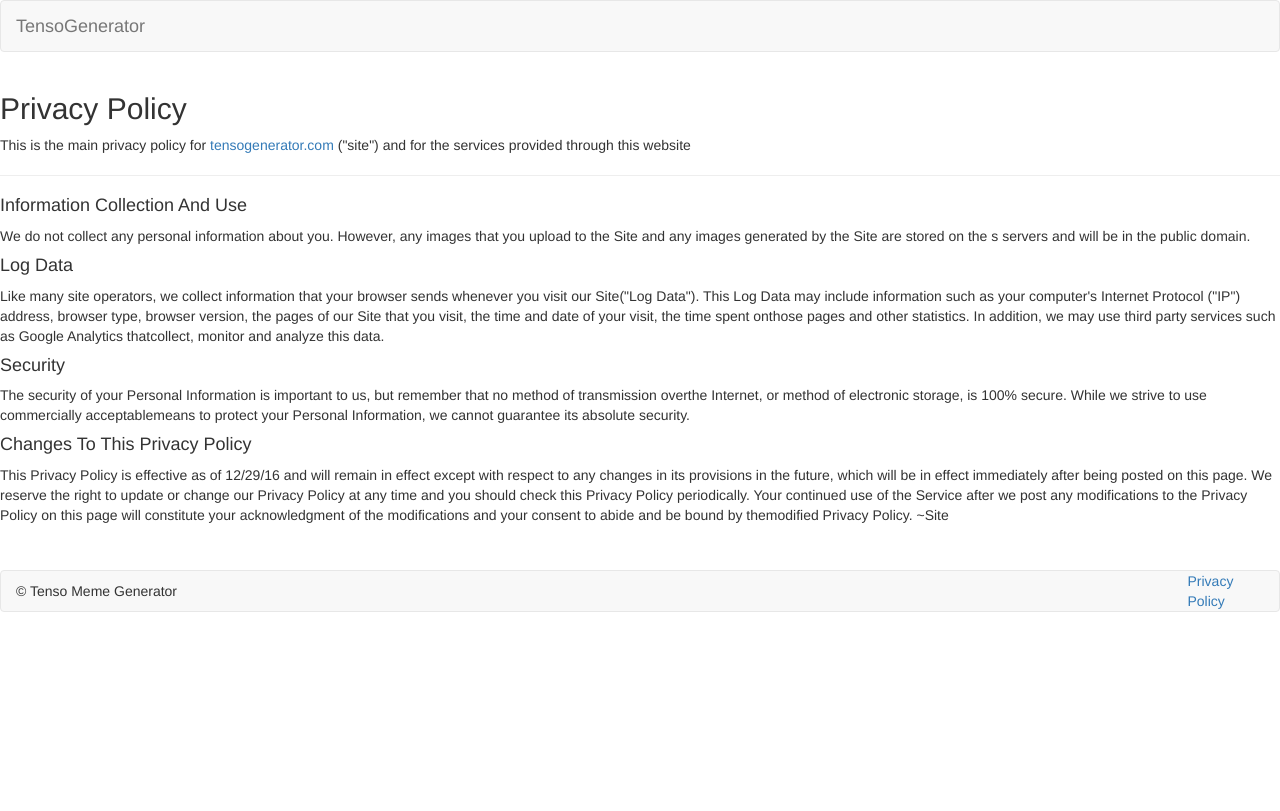
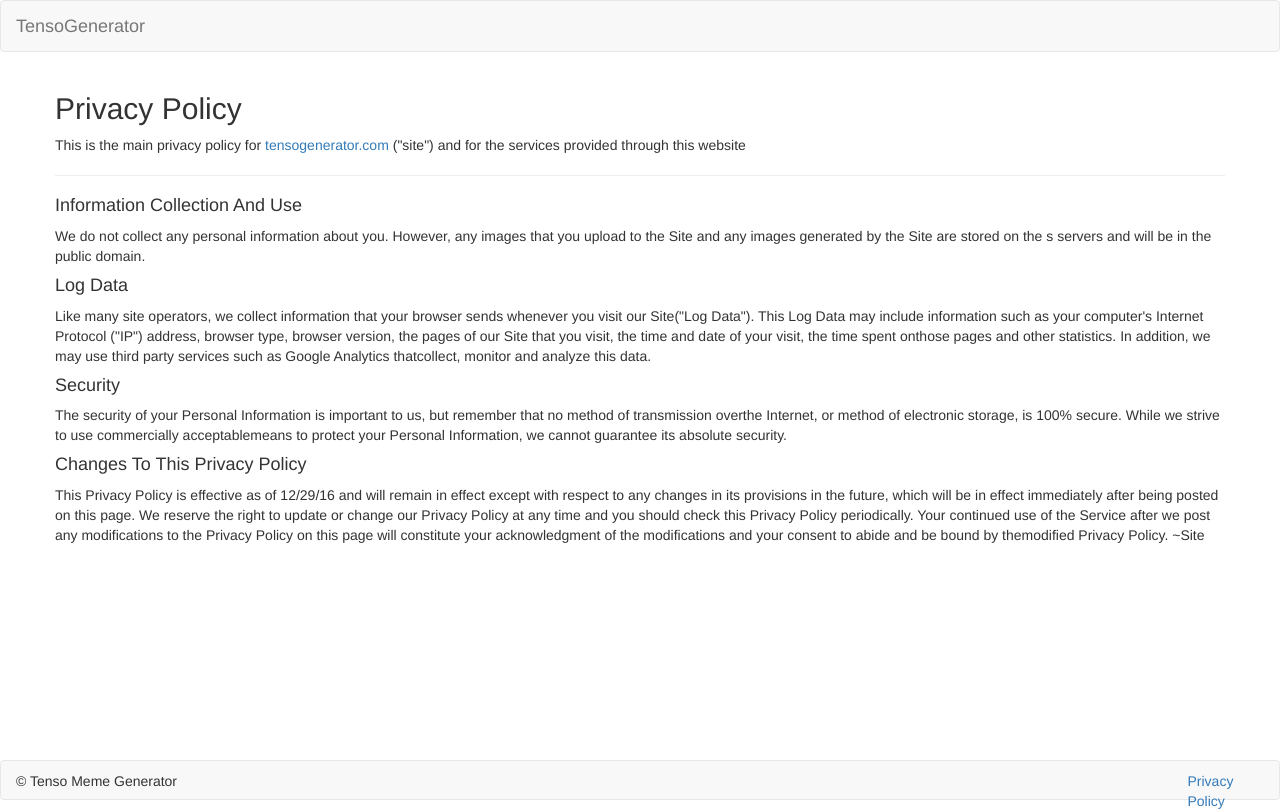
Before and after one commit to rbudhu/stunning-journey, a Django app: page /policy/ in a window 1280 px wide. Before the commit the page ends 612 px from the top, so only its background shows below. Run offline with Django 3.2, Linux system fonts and the light colour scheme; parts of the project's set-up code (start-up, migrations or seed data) failed here and were passed over; some libraries are stand-ins or nearby versions.

Commit message:
Fixes footer and policy page

```diff
--- a/web/static/web/css/tenso.css
+++ b/web/static/web/css/tenso.css
@@ -1,5 +1,13 @@
 *, *:before, *:after {box-sizing:  border-box !important;}
 
+html {
+    position: relative;
+    min-height: 100%;
+}
+
+body {
+    margin-bottom: 40px;
+}
 
 .latest-img-row {
     -moz-column-width: 18em;
@@ -21,10 +29,13 @@
     border-radius: 4px;
     border: 1px solid transparent;
     border-color: #e7e7e7;
-    margin-top: 35px;
+    height: 40px;
+    position: absolute;
+    width: 100%;
+    bottom: 0;
 }
 
-#footer-text {
+.footer-text {
     margin-top: 10px;
 }
 
--- a/web/templates/web/base.html
+++ b/web/templates/web/base.html
@@ -38,9 +38,9 @@
 	    <div class="container-fluid">
 		<div class="row">
 		    <div class="col-md-11">
-			<p id="footer-text">&copy Tenso Meme Generator</p>
+			<p class="footer-text">&copy Tenso Meme Generator</p>
 		    </div>
-		    <div class="col-md-1">
+		    <div class="col-md-1 footer-text">
 			<a href="{% url 'web:policy' %}">Privacy Policy</a>
 		    </div
 		</div>
--- a/web/templates/web/policy.html
+++ b/web/templates/web/policy.html
@@ -2,6 +2,7 @@
 {% load static %}
 {% load bootstrap3 %}
 {% block content %}
+<div class="container">
     <div class="row">
 	<h2>Privacy Policy </h2>
 	<p>
@@ -35,4 +36,5 @@
 	    ~Site
 	</p>
     </div>
+</div>
 {% endblock %}
```
Lines whose indentation alone changed are shown as unchanged.
